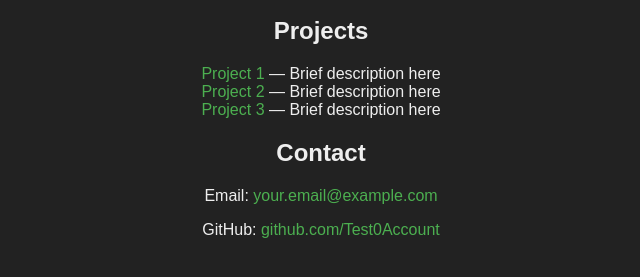
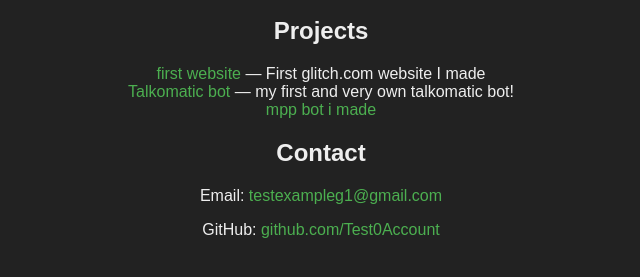
Before and after one commit to Test0Account/Test-Account, a plain HTML site: page index.html in a window 1280 px wide. Shown: the part 127-404 px from the top of the page, without its empty margins (319-959 px from the left). Drawn offline with Linux system fonts and the light colour scheme.

Commit message:
Update index.html

```diff
--- a/index.html
+++ b/index.html
@@ -28,12 +28,12 @@
   <p>This is where you can showcase your projects.</p>
   <h2>Projects</h2>
   <ul style="list-style:none; padding-left:0;">
-    <li><a href="https://github.com/Test0Account/project1" target="_blank">Project 1</a> — Brief description here</li>
-    <li><a href="https://github.com/Test0Account/project2" target="_blank">Project 2</a> — Brief description here</li>
-    <li><a href="https://github.com/Test0Account/project3" target="_blank">Project 3</a> — Brief description here</li>
+    <li><a href="https://qrcode-place2.glitch.com" target="_blank">first website</a> — First glitch.com website I made</li>
+    <li><a href="https://glitch.com/edit/#!/fortunate-petal-headlight?path=README.md%3A1%3A" target="_blank">Talkomatic bot</a> — my first and very own talkomatic bot!</li>
+    <li><a href="https://im0not0leaking0my0bot0token0lmao" target="_blank">mpp bot i made</a></li>
   </ul>
   <h2>Contact</h2>
-  <p>Email: <a href="mailto:your.email@example.com">your.email@example.com</a></p>
+  <p>Email: <a href="mailto:testexampleg1@gmail.com">testexampleg1@gmail.com</a></p>
   <p>GitHub: <a href="https://github.com/Test0Account" target="_blank">github.com/Test0Account</a></p>
 </body>
 </html>
```
